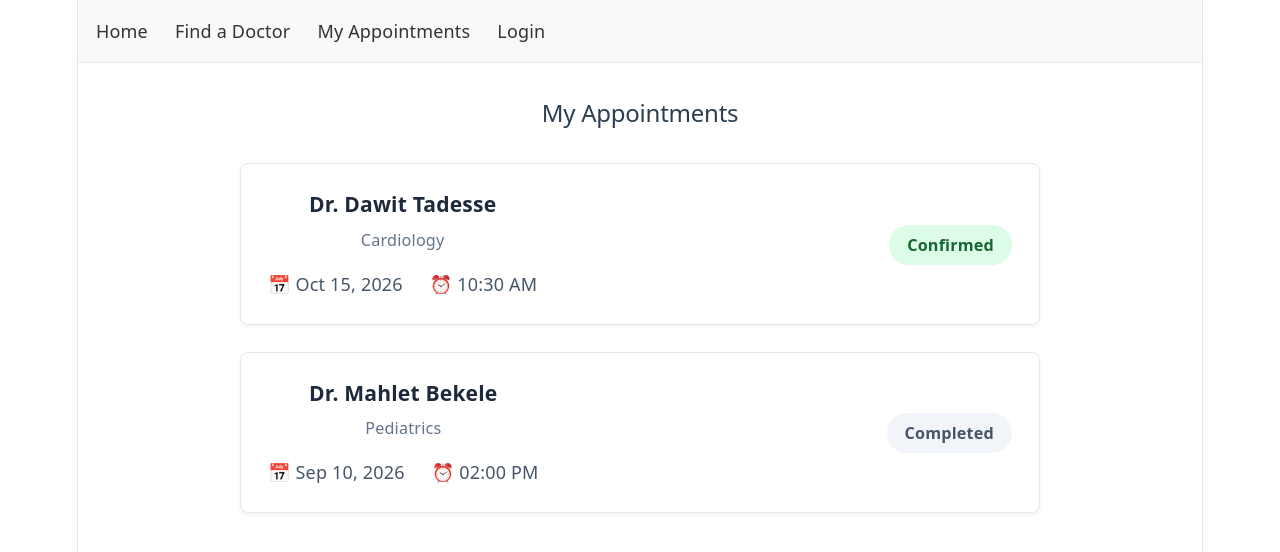
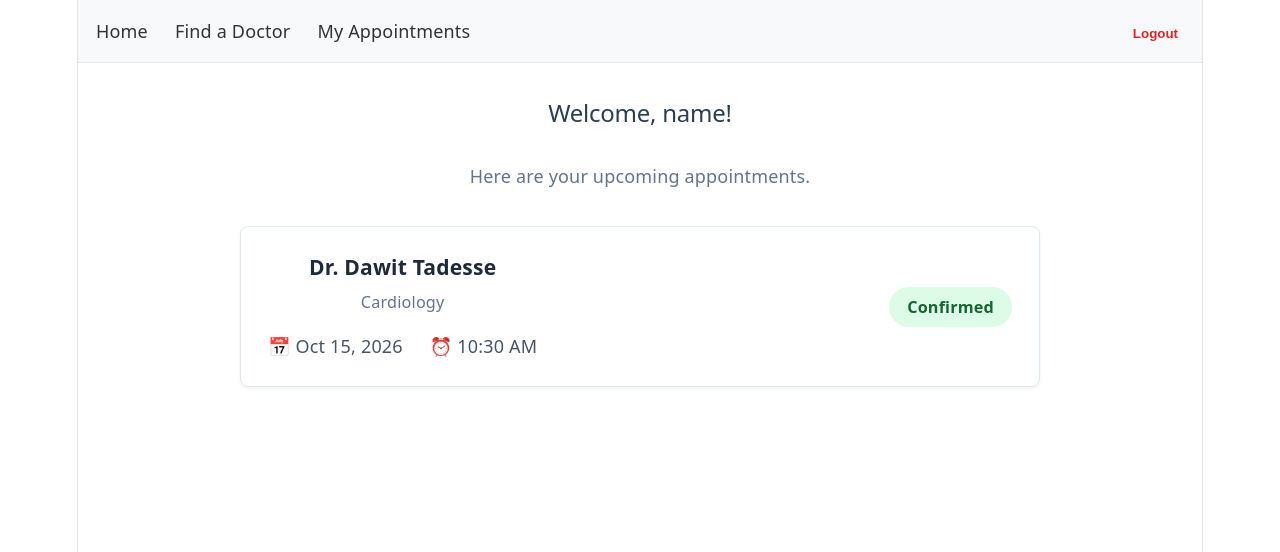
Before and after one commit to Dkidus-star/clinic-booking-app, a React (Vite) app in the folder clinic-booking-app/: page /appointments in a window 1280 px wide. Shown: the top 552 px of the page. Built offline with nearby package versions, Linux system fonts and the light colour scheme; sample sign-in values are in the browser's storage.

Commit message:
implement simulated authentication using local storage

```diff
--- a/clinic-booking-app/src/components/Layout.jsx
+++ b/clinic-booking-app/src/components/Layout.jsx
@@ -1,14 +1,47 @@
-import { Link, Outlet } from "react-router-dom";
+import { Link, Outlet, useNavigate, useLocation } from "react-router-dom";
 import "../App.css";
 
 export default function Layout() {
+  const navigate = useNavigate();
+
+  const location = useLocation();
+
+  const user = JSON.parse(localStorage.getItem("clinicUser"));
+
+  const handleLogout = () => {
+    localStorage.removeItem("clinicUser");
+    navigate("/login");
+  };
+
   return (
     <div>
       <nav className="nav-bar">
-        <Link to="/">Home</Link>
-        <Link to="/doctors">Find a Doctor</Link>
-        <Link to="/appointments">My Appointments</Link>
-        <Link to="/login">Login</Link>
+        <div style={{ display: "flex", gap: "1.5rem", alignItems: "center" }}>
+          <Link to="/">Home</Link>
+          <Link to="/doctors">Find a Doctor</Link>
+          <Link to="/appointments">My Appointments</Link>
+        </div>
+
+        <div style={{ marginLeft: "auto" }}>
+          {user ? (
+            <button
+              onClick={handleLogout}
+              style={{
+                background: "none",
+                border: "none",
+                cursor: "pointer",
+                color: "#dc2626",
+                fontWeight: "600",
+              }}
+            >
+              Logout
+            </button>
+          ) : (
+            <Link to="/login" style={{ color: "#007bff", fontWeight: "600" }}>
+              Login
+            </Link>
+          )}
+        </div>
       </nav>
       <main className="main-content">
         <Outlet />
--- a/clinic-booking-app/src/pages/Appointments.jsx
+++ b/clinic-booking-app/src/pages/Appointments.jsx
@@ -1,6 +1,20 @@
+import { useEffect } from "react";
+import { useNavigate } from "react-router-dom";
 import "../App.css";
 
 export default function Appointments() {
+  const navigate = useNavigate();
+  // Check if our user exists in local storage
+  const user = JSON.parse(localStorage.getItem("clinicUser"));
+
+  useEffect(() => {
+    if (!user) {
+      navigate("/login");
+    }
+  }, [user, navigate]);
+
+  if (!user) return null;
+
   const myAppointments = [
     {
       id: "101",
@@ -10,19 +24,15 @@ export default function Appointments() {
       time: "10:30 AM",
       status: "Confirmed",
     },
-    {
-      id: "102",
-      doctorName: "Dr. Mahlet Bekele",
-      specialty: "Pediatrics",
-      date: "Sep 10, 2026",
-      time: "02:00 PM",
-      status: "Completed",
-    },
   ];
 
   return (
-    <div className="appointments-container">
-      <h2 className="page-title">My Appointments</h2>
+    <div className="appointments-container fade-in">
+      {/* Personalized Greeting */}
+      <h2 className="page-title">Welcome, {user.email.split("@")[0]}!</h2>
+      <p style={{ marginBottom: "2rem", color: "#64748b" }}>
+        Here are your upcoming appointments.
+      </p>
 
       <div className="appointments-list">
         {myAppointments.map((appt) => (
--- a/clinic-booking-app/src/pages/Login.jsx
+++ b/clinic-booking-app/src/pages/Login.jsx
@@ -1,13 +1,18 @@
 import { useState } from "react";
+import { useNavigate } from "react-router-dom";
 import "../App.css";
 
 export default function Login() {
   const [email, setEmail] = useState("");
   const [password, setPassword] = useState("");
+  const navigate = useNavigate();
 
   const handleSubmit = (e) => {
     e.preventDefault();
-    console.log("Login attempted with:", { email, password });
+
+    localStorage.setItem("clinicUser", JSON.stringify({ email: email }));
+
+    navigate("/appointments");
   };
 
   return (
@@ -42,15 +47,9 @@ export default function Login() {
           </div>
 
           <button type="submit" className="primary-btn login-btn">
-            Login
+            Secure Login
           </button>
         </form>
-
-        <div className="login-footer">
-          <p>
-            Don't have an account? <a href="#">Register here</a>
-          </p>
-        </div>
       </div>
     </div>
   );
```
